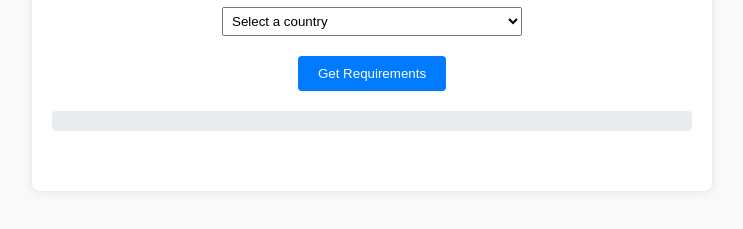
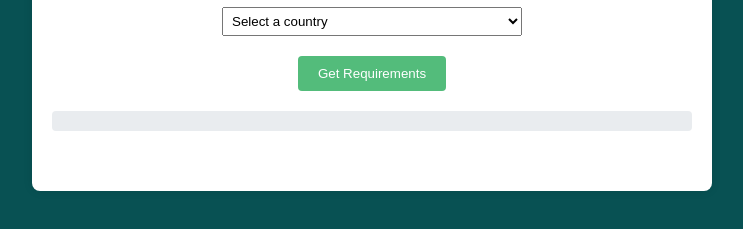
Before and after one commit to NawazH/AHG-HP-Export-Reqs, a plain HTML site: page index.html in a window 1280 px wide. Shown: the part 533-762 px from the top of the page, without its empty margins (268-1011 px from the left). Drawn offline with Linux system fonts and the light colour scheme.

Commit message:
add coloring

```diff
--- a/Style.css
+++ b/Style.css
@@ -1,7 +1,7 @@
 
 body {
     font-family: "Segoe UI", Arial, sans-serif;
-    background-color: #f9f9f9;
+    background-color: #085153;
     margin: 0;
     padding: 0;
 }
@@ -41,7 +41,7 @@ select {
 
 button {
     padding: 10px 20px;
-    background-color: #007bff;
+    background-color: #53BC7B;
     color: #fff;
     border: none;
     border-radius: 4px;
@@ -49,7 +49,7 @@ button {
 }
 
 button:hover {
-    background-color: #0056b3;
+    background-color: #085153;
 }
 
 #requirements {
```
